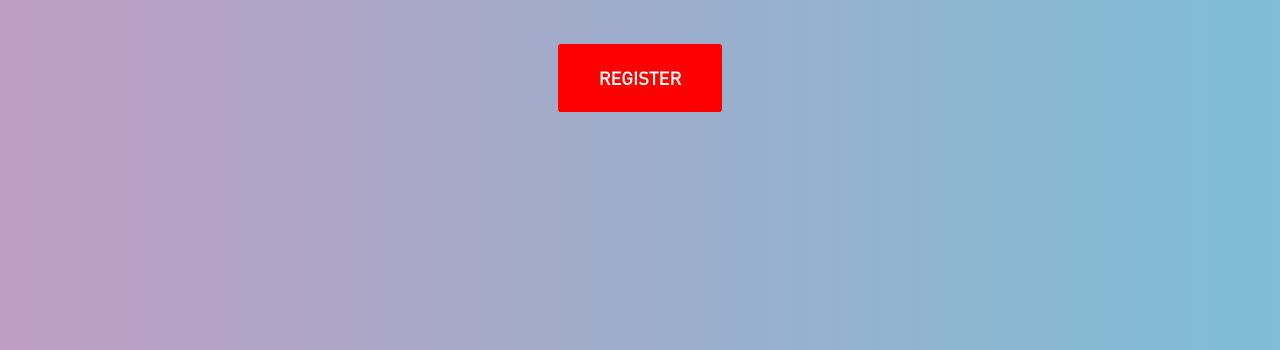
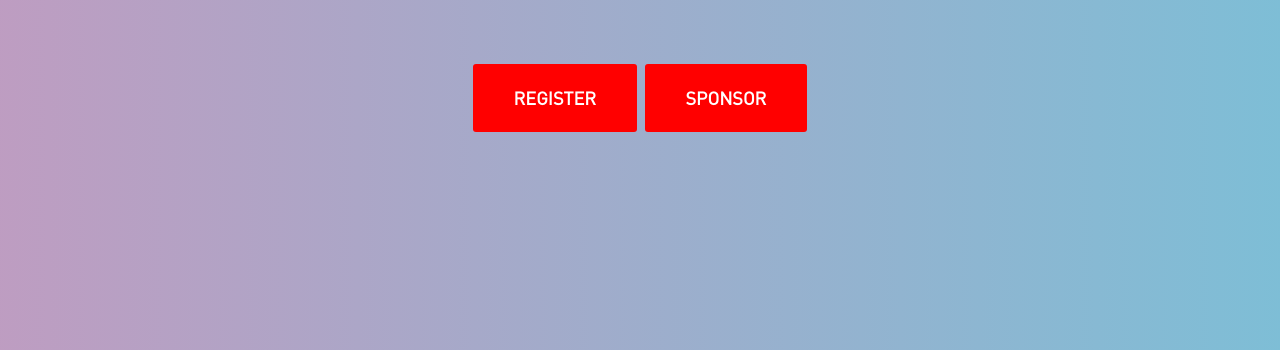
Before and after one commit to AtharvaLarva/Technica-Website-Revamp, a website: page index.html in a window 1280 px wide. Shown: the part 450-800 px from the top of the page. Drawn offline with nearby package versions, Linux system fonts and the light colour scheme.

Commit message:
Added sponsor button

```diff
--- a/css/main.css
+++ b/css/main.css
@@ -163,7 +163,7 @@ fieldset[disabled] .btn-primary.active {
   border-radius: 3px;
   font-size: 18px;
   padding: 20px 40px;
-  margin:2px 5px;
+  margin:2px 2px;
 }
 .btn-xl:hover,
 .btn-xl:focus,
@@ -207,6 +207,7 @@ fieldset[disabled] .btn-xl.active {
 }
 .navbar-custom .navbar-brand {
   font-family: 'DINPro', 'Helvetica', 'sans-serif' ;
+  float:left;
   color: white;
 }
 .navbar-custom .navbar-brand:hover,
--- a/index.html
+++ b/index.html
@@ -46,14 +46,14 @@
         <div class="container">
             <!-- Brand and toggle get grouped for better mobile display -->
             <div class="navbar-header page-scroll">
-                <button type="button" id="main-nav" class="navbar-toggle" data-toggle="collapse" data-target="#bs-example-navbar-collapse-1">
+                <!-- <a class="navbar-brand page-scroll" href="#page-top">Technica</a> -->
+                <button type="button" class="navbar-toggle" data-toggle="collapse" data-target="#bs-example-navbar-collapse-1">
                   <span class="sr-only">Toggle navigation</span>
                   <span style="background-color:white;" class="icon-bar"></span>
                   <span style="background-color:white;" class="icon-bar"></span>
                   <span style="background-color:white;" class="icon-bar"></span>
                 </button>
 
-                <!-- <a class="navbar-brand page-scroll" href="#page-top">Technica</a> -->
             </div>
 
             <!-- Collect the nav links, forms, and other content for toggling -->
@@ -68,6 +68,7 @@
                     <li><a class="page-scroll" href="#team">Team</a></li>
                     <li><a class="page-scroll" href="#contact">Contact</a></li>
                 </ul>
+
             </div>
             <!-- /.navbar-collapse -->
         </div>
@@ -81,9 +82,12 @@
                 <div class="intro-heading">TECHNICA</div>
                 <div class="intro-lead-in">The All-Women Hackathon at the University of Maryland</div>
                 <br />
+                <br />
                 <div class="row">
-                  <div class="col-lg-12">
+                  <div class="col-xs-12">
                     <a href="#services" class="page-scroll btn btn-xl">Register</a>
+                    <a href="#services" class="page-scroll btn btn-xl">Sponsor</a>
+
                   </div>
                 </div>
 
```
